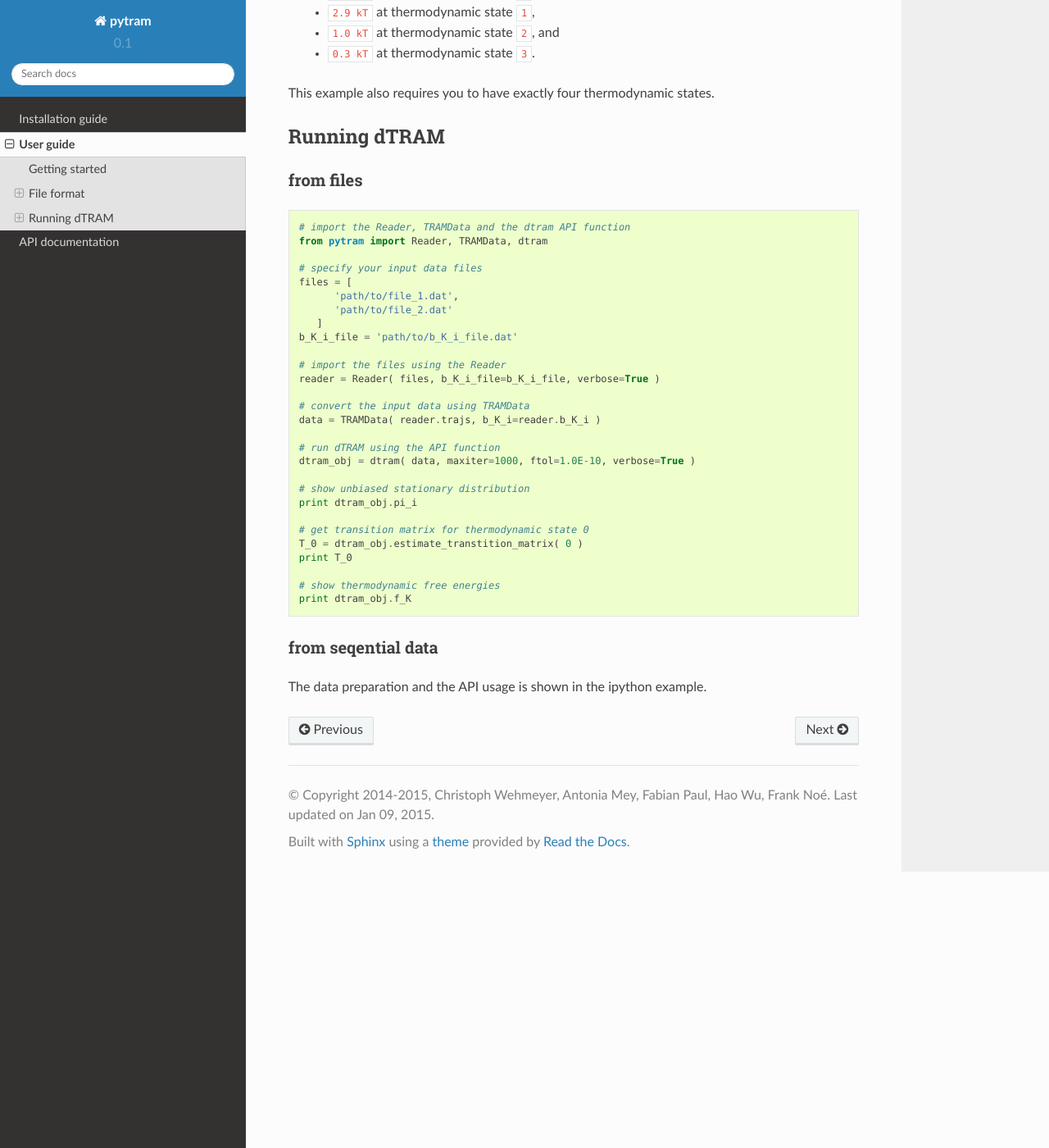
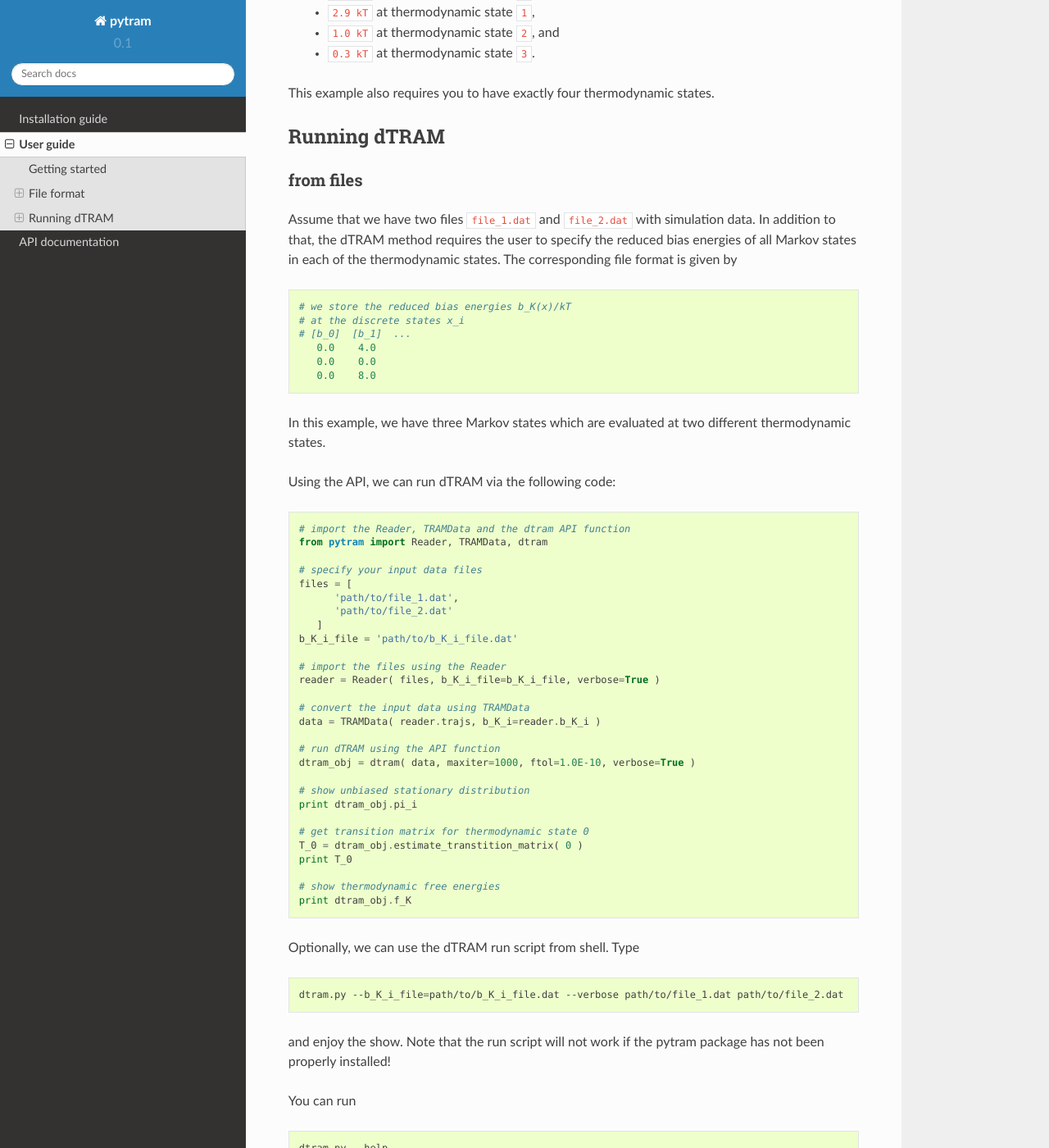
Before and after one commit to markovmodel/pytram, a Sphinx documentation site: the page built from doc/user.rst, in a window 1280 px wide and 1400 px high, scrolled down 1937 px. Shown: the whole window at 82% size. Built offline with Sphinx 7.4.7 and the Read the Docs theme 2.0.0, drawn with Linux system fonts in a browser that asks for light colours; formulas are drawn with MathJax 3; some of the changed text lies outside the part shown.

Commit message:
[doc] user guide for dTRAM

```diff
--- a/doc/user.rst
+++ b/doc/user.rst
@@ -87,7 +87,18 @@ Running dTRAM
 from files
 ----------
 
+Assume that we have two files ``file_1.dat`` and ``file_2.dat`` with simulation data. In addition to that, the dTRAM method requires the user to specify the reduced bias energies of all Markov states in each of the thermodynamic states. The corresponding file format is given by ::
 
+   # we store the reduced bias energies b_K(x)/kT
+   # at the discrete states x_i
+   # [b_0]  [b_1]  ...
+      0.0    4.0
+      0.0    0.0
+      0.0    8.0
+
+In this example, we have three Markov states which are evaluated at two different thermodynamic states.
+
+Using the API, we can run dTRAM via the following code:
 
 .. code-block:: python
 
@@ -120,6 +131,22 @@ from files
    # show thermodynamic free energies
    print dtram_obj.f_K
 
+Optionally, we can use the dTRAM run script from shell. Type
+
+.. code-block:: bash
+
+   dtram.py --b_K_i_file=path/to/b_K_i_file.dat --verbose path/to/file_1.dat path/to/file_2.dat
+
+and enjoy the show. Note that the run script will not work if the pytram package has not been properly installed!
+
+You can run
+
+.. code-block:: bash
+
+   dtram.py --help
+
+for additional information on available parameters.
+
 
 from seqential data
 -------------------
```
